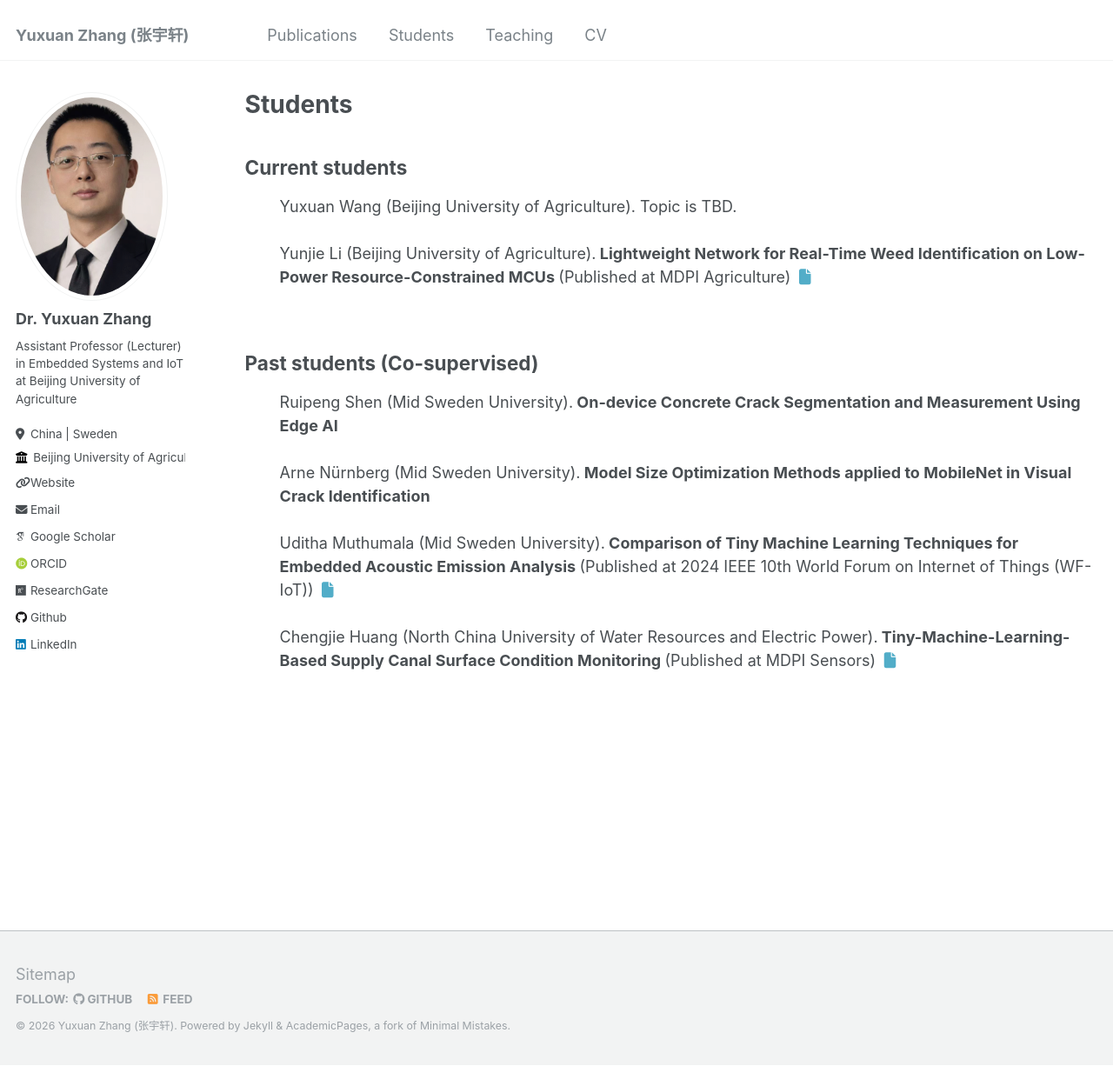
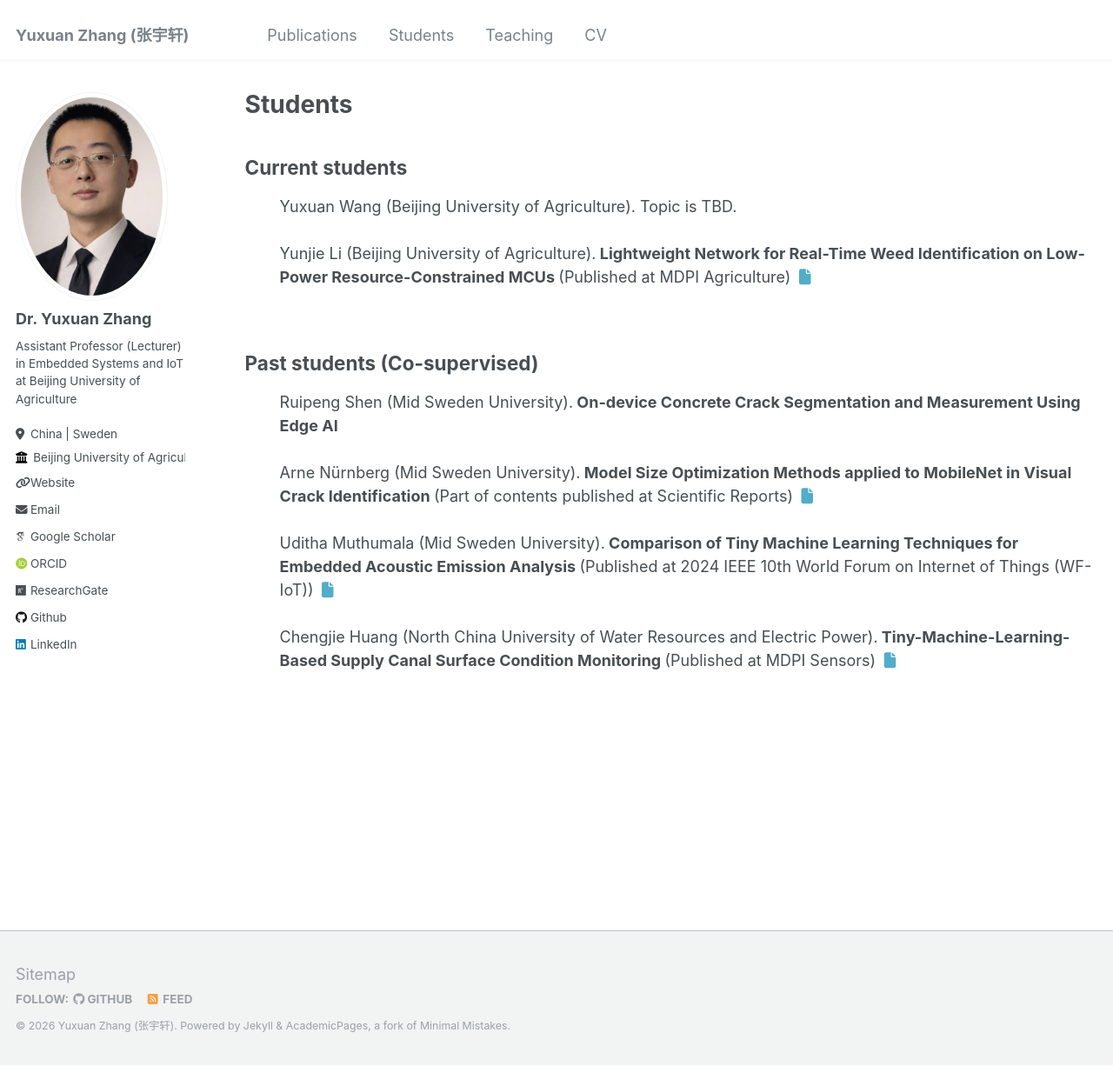
Before and after one commit to YuxuanZhang-96/YuxuanZhang-96.github.io, a Jekyll site: the page built from _pages/students.html, in a window 1280 px wide and 1226 px high. Shown: the whole window at 87% size. Built offline with Jekyll 4.4.1, drawn with Linux system fonts in a browser that asks for light colours; some web fonts are replaced.

Commit message:
Update students.html

```diff
--- a/_pages/students.html
+++ b/_pages/students.html
@@ -18,8 +18,8 @@ author_profile: true
     Past students (Co-supervised)
 </h2>
 <ul>
-    Ruipeng Shen (Mid Sweden University).<b> On-device Concrete Crack Segmentation and Measurement Using Edge AI </b> <br><br>
-    Arne Nürnberg (Mid Sweden University).<b> Model Size Optimization Methods applied to MobileNet in Visual Crack Identification </b> <br><br>
+    Ruipeng Shen (Mid Sweden University).<b> On-device Concrete Crack Segmentation and Measurement Using Edge AI </b><br><br>
+    Arne Nürnberg (Mid Sweden University).<b> Model Size Optimization Methods applied to MobileNet in Visual Crack Identification </b> (Part of contents published at Scientific Reports) <a href="https://www.nature.com/articles/s41598-026-43534-4"><i class="fas fa-fw fa-file zoom" aria-hidden="true"> </i></a>   <br><br>
     Uditha Muthumala (Mid Sweden University).<b> Comparison of Tiny Machine Learning Techniques for Embedded Acoustic Emission Analysis </b> (Published at 2024 IEEE 10th World Forum on Internet of Things (WF-IoT)) <a href="https://ieeexplore.ieee.org/document/10811219"><i class="fas fa-fw fa-file zoom" aria-hidden="true"> </i></a> <br><br>
     Chengjie Huang (North China University of Water Resources and Electric Power).<b> Tiny-Machine-Learning-Based Supply Canal Surface Condition Monitoring </b> (Published at MDPI Sensors) <a href="https://www.mdpi.com/1424-8220/24/13/4124"><i class="fas fa-fw fa-file zoom" aria-hidden="true"> </i></a> <br><br>
 </ul>
```
